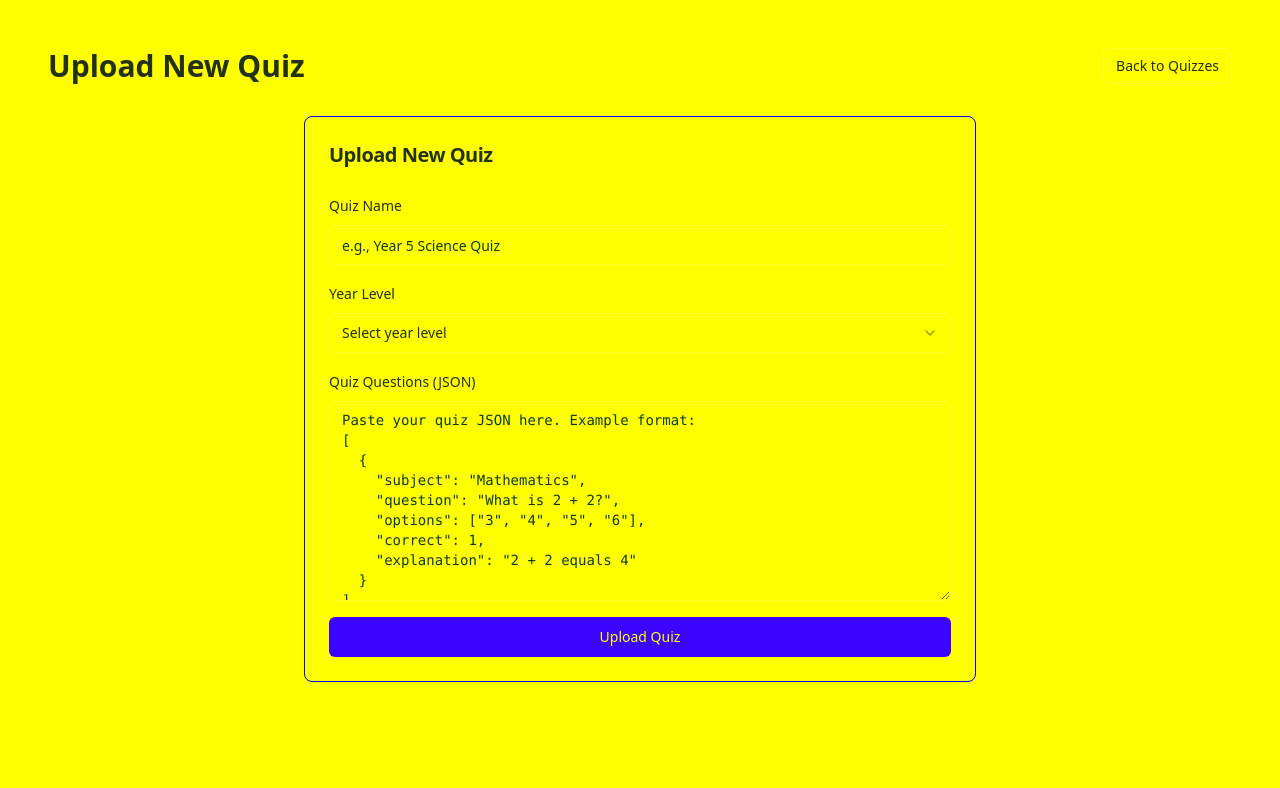
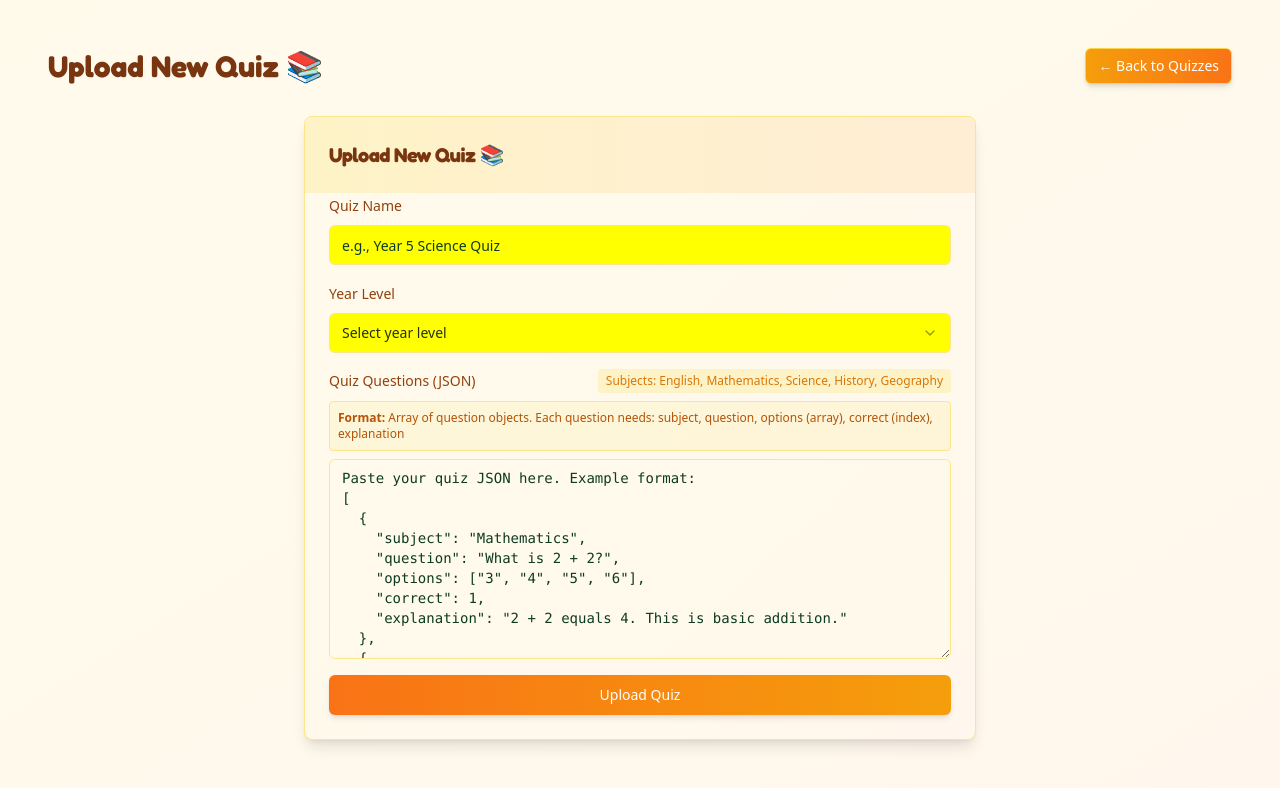
Before and after one commit to cesarecaoduro/nsw-learn-quiz, a React (Vite) app: page / in a window 1280 px wide. Both pictures are taken after a click on the button "Add Quiz". Shown: the top 788 px of the page. Built offline with nearby package versions, Linux system fonts and the light colour scheme.

Commit message:
added add quiz

```diff
--- a/src/components/quiz/QuizUpload.tsx
+++ b/src/components/quiz/QuizUpload.tsx
@@ -75,30 +75,30 @@ export const QuizUpload = ({ onQuizUploaded }: QuizUploadProps) => {
   };
 
   return (
-    <Card className="w-full max-w-2xl mx-auto">
-      <CardHeader className="px-4 sm:px-6">
-        <CardTitle className="text-lg sm:text-xl">Upload New Quiz</CardTitle>
+    <Card className="w-full max-w-2xl mx-auto bg-gradient-to-br from-amber-50 to-orange-50 border border-amber-200 shadow-lg">
+      <CardHeader className="px-4 sm:px-6 bg-gradient-to-r from-amber-100 to-orange-100 rounded-t-lg">
+        <CardTitle className="text-lg sm:text-xl text-amber-900 font-fredoka font-bold">Upload New Quiz 📚</CardTitle>
       </CardHeader>
       <CardContent className="space-y-4 px-4 sm:px-6">
         <div className="space-y-2">
-          <Label htmlFor="quiz-name" className="text-sm font-medium">Quiz Name</Label>
+          <Label htmlFor="quiz-name" className="text-sm font-medium text-amber-800">Quiz Name</Label>
           <Input
             id="quiz-name"
             placeholder="e.g., Year 5 Science Quiz"
             value={quizName}
             onChange={(e) => setQuizName(e.target.value)}
-            className="text-sm"
+            className="text-sm border-amber-200 focus:border-amber-400 focus:ring-amber-400"
           />
         </div>
 
         <div className="space-y-2">
-          <Label htmlFor="year-select" className="text-sm font-medium">Year Level</Label>
+          <Label htmlFor="year-select" className="text-sm font-medium text-amber-800">Year Level</Label>
           <Select value={selectedYear} onValueChange={setSelectedYear}>
-            <SelectTrigger className="text-sm">
+            <SelectTrigger className="text-sm border-amber-200 focus:border-amber-400 focus:ring-amber-400">
               <SelectValue placeholder="Select year level" />
             </SelectTrigger>
             <SelectContent>
-              {[1, 2, 3, 4, 5, 6].map((year) => (
+              {[2, 3, 4, 5, 6].map((year) => (
                 <SelectItem key={year} value={year.toString()} className="text-sm">
                   Year {year}
                 </SelectItem>
@@ -108,7 +108,15 @@ export const QuizUpload = ({ onQuizUploaded }: QuizUploadProps) => {
         </div>
 
         <div className="space-y-2">
-          <Label htmlFor="quiz-json" className="text-sm font-medium">Quiz Questions (JSON)</Label>
+          <div className="flex items-center justify-between">
+            <Label htmlFor="quiz-json" className="text-sm font-medium text-amber-800">Quiz Questions (JSON)</Label>
+            <div className="text-xs text-amber-600 bg-amber-100 px-2 py-1 rounded">
+              Subjects: English, Mathematics, Science, History, Geography
+            </div>
+          </div>
+          <div className="text-xs text-amber-700 mb-2 p-2 bg-amber-100/50 rounded border border-amber-200">
+            <strong>Format:</strong> Array of question objects. Each question needs: subject, question, options (array), correct (index), explanation
+          </div>
           <Textarea
             id="quiz-json"
             placeholder={`Paste your quiz JSON here. Example format:
@@ -118,16 +126,23 @@ export const QuizUpload = ({ onQuizUploaded }: QuizUploadProps) => {
     "question": "What is 2 + 2?",
     "options": ["3", "4", "5", "6"],
     "correct": 1,
-    "explanation": "2 + 2 equals 4"
+    "explanation": "2 + 2 equals 4. This is basic addition."
+  },
+  {
+    "subject": "English",
+    "question": "What is a noun?",
+    "options": ["An action word", "A naming word", "A describing word", "A connecting word"],
+    "correct": 1,
+    "explanation": "A noun is a naming word for a person, place, or thing."
   }
 ]`}
             value={quizJson}
             onChange={(e) => setQuizJson(e.target.value)}
-            className="min-h-[150px] sm:min-h-[200px] font-mono text-xs sm:text-sm"
+            className="min-h-[150px] sm:min-h-[200px] font-mono text-xs sm:text-sm border-amber-200 focus:border-amber-400 focus:ring-amber-400 bg-amber-50/50"
           />
         </div>
 
-        <Button onClick={handleUpload} className="w-full text-sm">
+        <Button onClick={handleUpload} className="w-full text-sm bg-gradient-to-r from-orange-500 to-amber-500 hover:from-orange-600 hover:to-amber-600 text-white font-medium shadow-md transition-all duration-200 hover:shadow-lg">
           Upload Quiz
         </Button>
       </CardContent>
--- a/src/pages/Index.tsx
+++ b/src/pages/Index.tsx
@@ -17,17 +17,17 @@ const Index = () => {
 
   if (showUpload) {
     return (
-      <div className="min-h-screen bg-background p-3 sm:p-4">
+      <div className="min-h-screen bg-gradient-to-br from-amber-50 to-orange-50 p-3 sm:p-4">
         <div className="container mx-auto py-4 sm:py-8">
           <div className="flex flex-col sm:flex-row items-start sm:items-center justify-between gap-3 sm:gap-4 mb-6 sm:mb-8">
-            <h1 className="text-xl sm:text-2xl lg:text-3xl font-bold">Upload New Quiz</h1>
+            <h1 className="text-xl sm:text-2xl lg:text-3xl font-bold text-amber-900 font-fredoka">Upload New Quiz 📚</h1>
             <Button
               variant="outline"
               onClick={() => setShowUpload(false)}
-              className="w-full sm:w-auto text-sm"
+              className="w-full sm:w-auto text-sm bg-gradient-to-r from-amber-500 to-orange-500 hover:from-amber-600 hover:to-orange-600 text-white border-amber-300 shadow-md"
               size="sm"
             >
-              Back to Quizzes
+              ← Back to Quizzes
             </Button>
           </div>
           <QuizUpload onQuizUploaded={handleQuizUploaded} />
```
